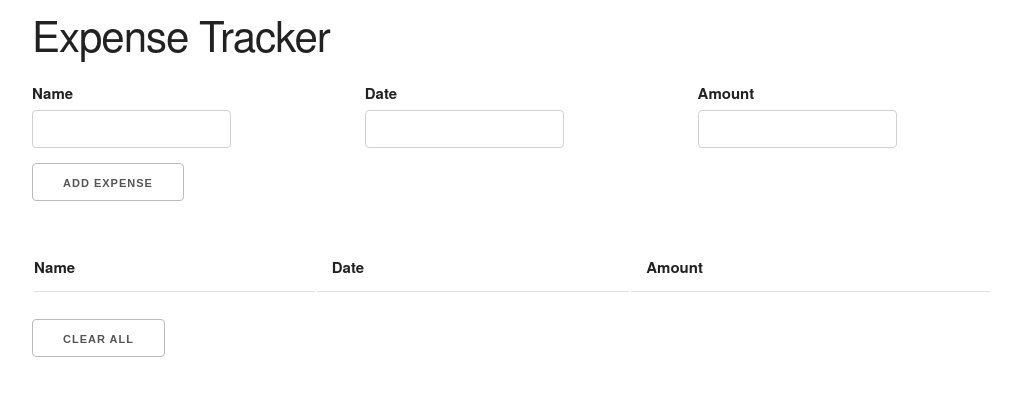
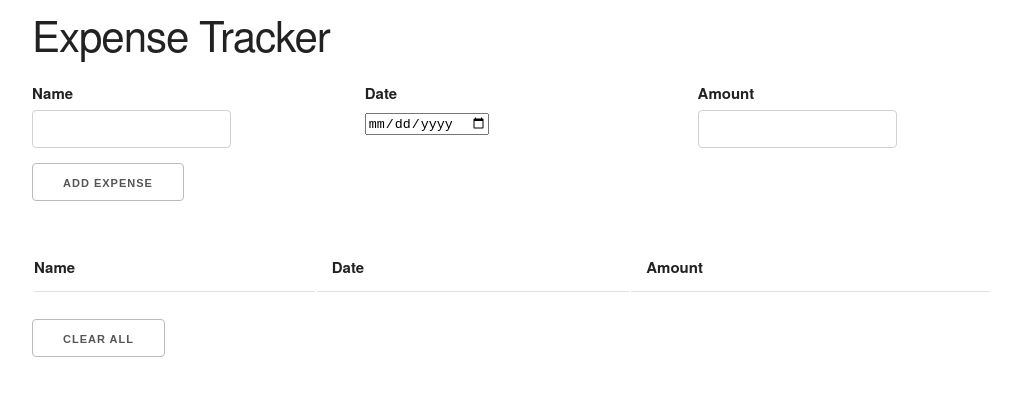
Before and after one commit to LuxJustin/Expense-Tracker, a plain HTML site: page index.html in a window 1280 px wide. Shown: the whole page, without its empty margins (128-1149 px from the left). Drawn offline with nearby package versions, Linux system fonts and the light colour scheme.

Commit message:
Changed text input to date input

```diff
--- a/index.html
+++ b/index.html
@@ -5,7 +5,7 @@
   <meta http-equiv="X-UA-Compatible" content="IE=edge">
   <meta name="viewport" content="width=device-width, initial-scale=1.0">
   <title>Expense Tracker</title>
-    <link rel="stylesheet" href="https://cdnjs.cloudflare.com/ajax/libs/skeleton/2.0.4/skeleton.css" integrity="sha512-5fsy+3xG8N/1PV5MIJz9ZsWpkltijBI48gBzQ/Z2eVATePGHOkMIn+xTDHIfTZFVb9GMpflF2wOWItqxAP2oLQ==" crossorigin="anonymous" referrerpolicy="no-referrer" />
+  <link rel="stylesheet" href="https://cdnjs.cloudflare.com/ajax/libs/skeleton/2.0.4/skeleton.css" integrity="sha512-5fsy+3xG8N/1PV5MIJz9ZsWpkltijBI48gBzQ/Z2eVATePGHOkMIn+xTDHIfTZFVb9GMpflF2wOWItqxAP2oLQ==" crossorigin="anonymous" referrerpolicy="no-referrer" />
 </head>
 <body>
   <div class="container">
@@ -20,7 +20,7 @@
 
       <div class="four columns">
         <label>Date </label>
-        <input type="text" id="date-input">
+        <input type="date" id="date-input">
       </div>
 
       <div class="four columns">
```
